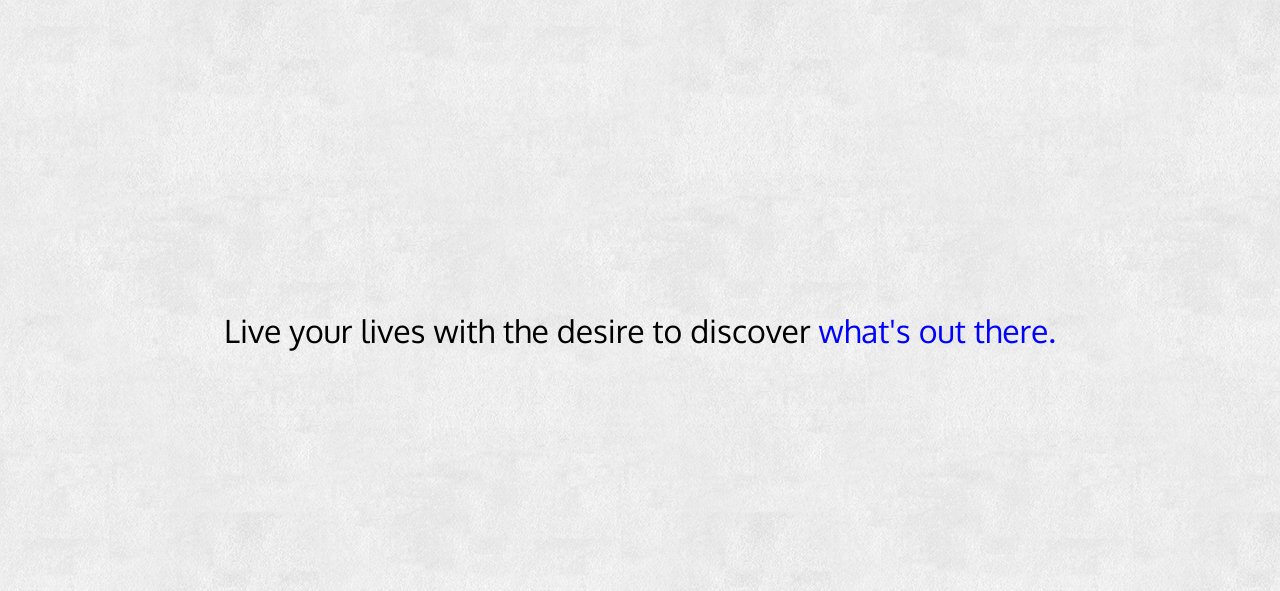
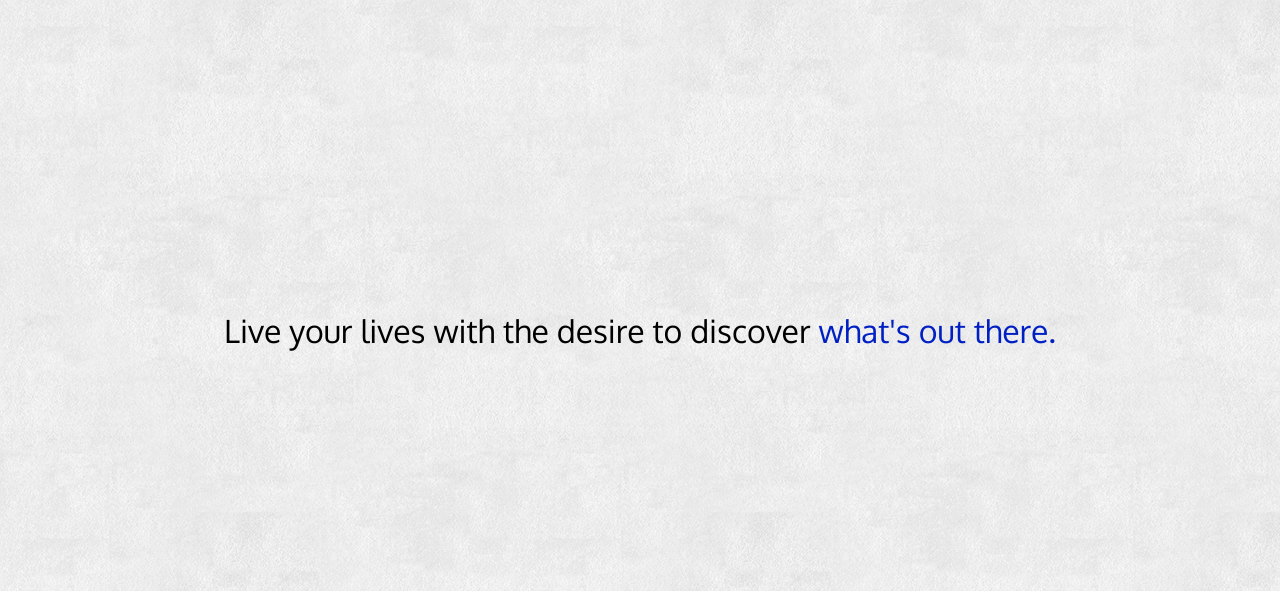
Before and after one commit to nqtwin/droidyballthefuzzy, a Python web app: template templates/index.html in a window 1280 px wide, with the pointer over the restyled element. Shown: the top 591 px of the page. Run offline with Jinja, Linux system fonts and the light colour scheme; the template is opened without the code that fills it, so the values that code supplies are empty.

Commit message:
Changed shade of blue on link hover

```diff
--- a/static/stylesheets/entrypage.css
+++ b/static/stylesheets/entrypage.css
@@ -80,7 +80,7 @@ a {
 }
 
 a:hover {
-	color:blue;
+	color: #0020c4;
  }
 
 #error {
```
